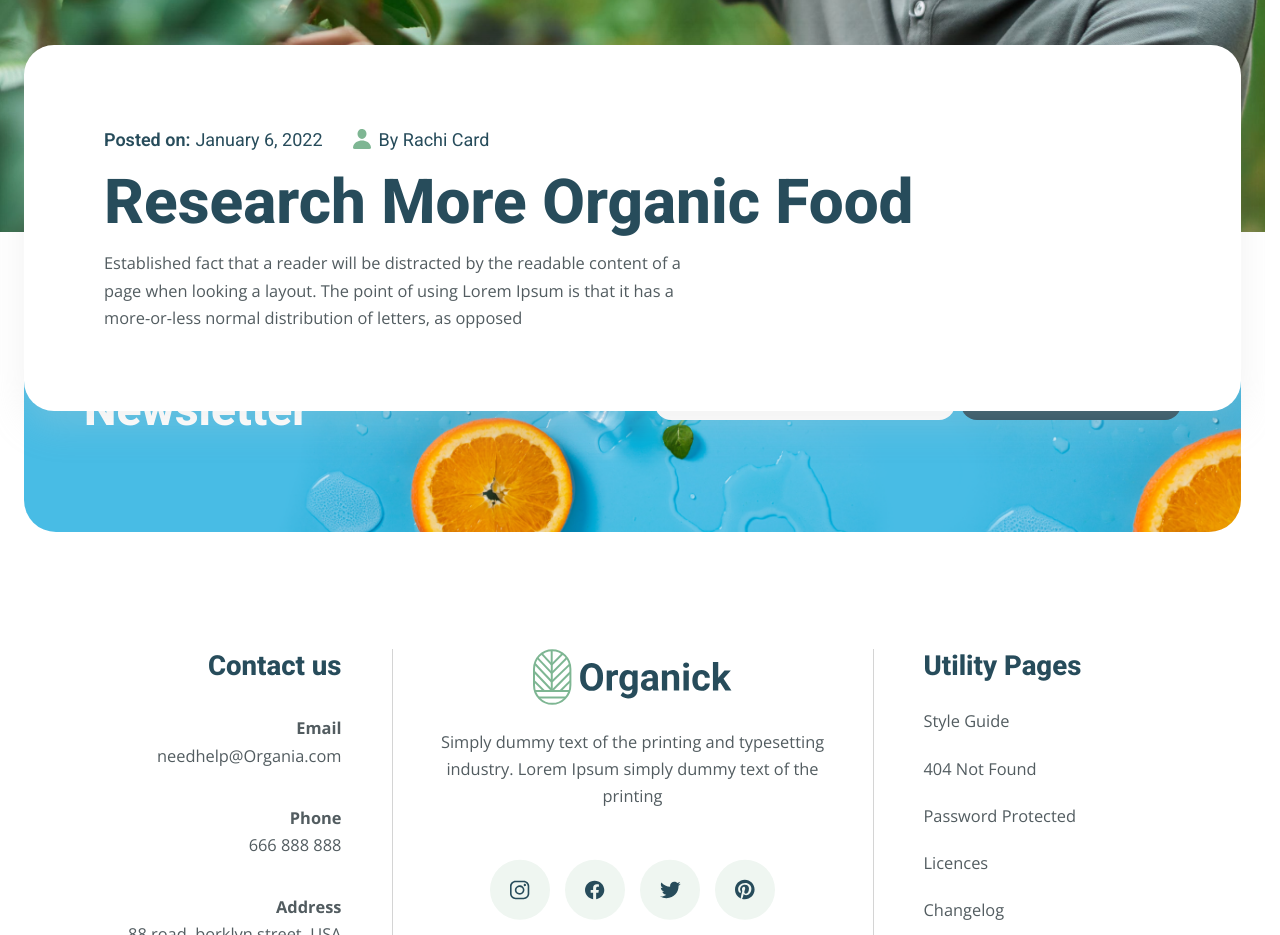
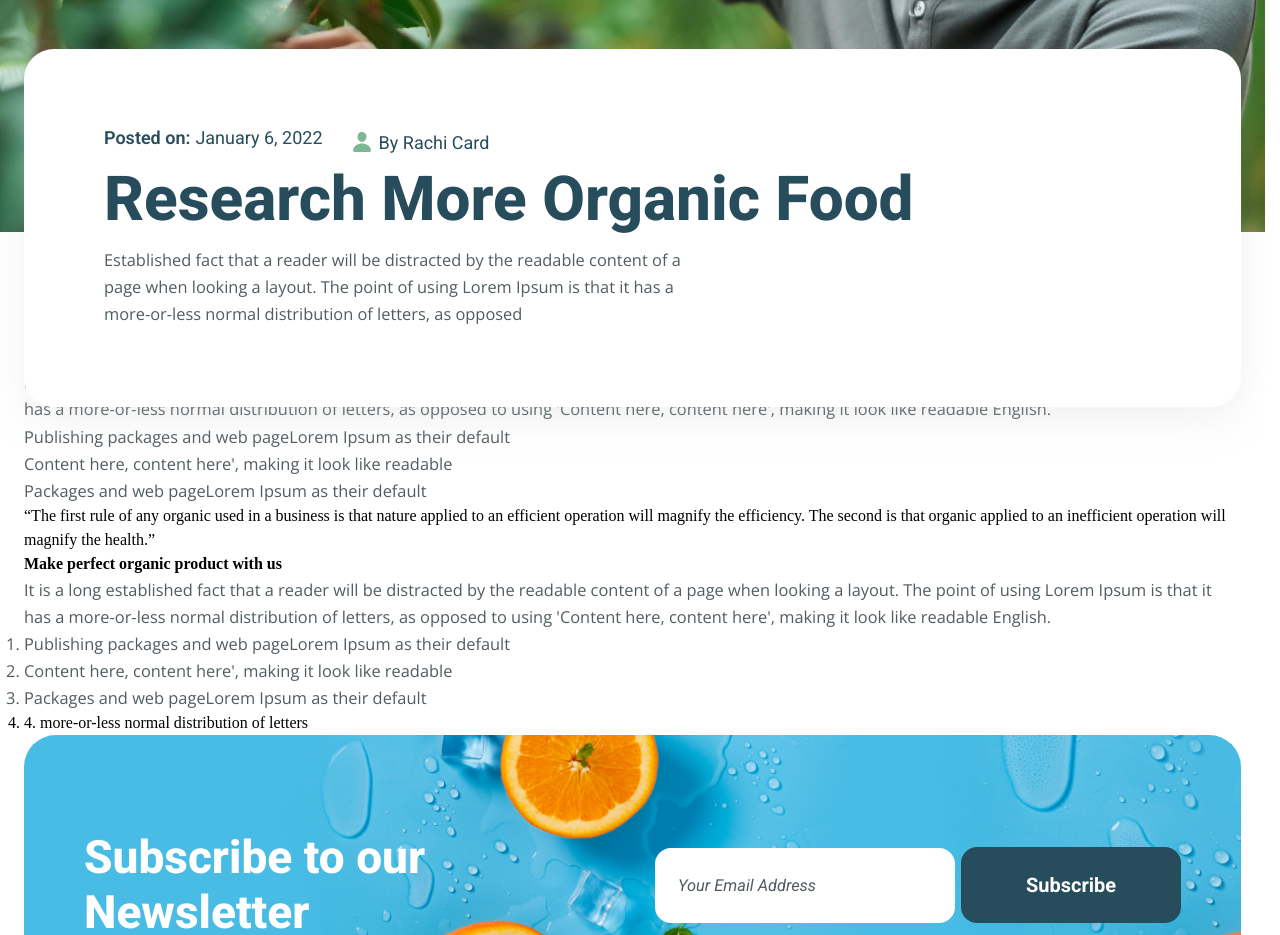
Before and after one commit to RusikHunter/Organick, a React (Vite) app in the folder frontend/: page /blog/1 in a window 1280 px wide. Shown: the part 680-1615 px from the top of the page. Built offline with nearby package versions, Linux system fonts and the light colour scheme.

Commit message:
feat(postcontent): write HTML markup for PostContentSection component

```diff
--- a/frontend/src/components/IntroBlockPost/IntroBlockPost.scss
+++ b/frontend/src/components/IntroBlockPost/IntroBlockPost.scss
@@ -41,7 +41,7 @@
 
     &__meta-date {
         @include fluid-text(18, 18);
-        @include font(var(--font-family), 600, 1.65);
+        @include font(var(--font-family), 600, 1);
         color: var(--color-blue);
 
         & time {
@@ -52,7 +52,7 @@
 
     &__username {
         @include fluid-text(18, 18);
-        @include font(var(--font-family), 400, 1.65);
+        @include font(var(--font-family), 400, 1);
         color: var(--color-blue);
 
         & svg {
--- /dev/null
+++ b/frontend/src/components/PostContentSection/PostContentSection.tsx
@@ -0,0 +1,62 @@
+import "./PostContentSection.scss"
+
+function PostContentSection() {
+    return (
+        <section className="post-content">
+            <div className="post-content__inner container">
+                <div className="post-content__row row">
+                    <div className="post-content__column column">
+                        <p className="post-content__text text">
+                            Uniquely matrix economically sound value through cooperative technology. Competently parallel task fully researched data and enterprise process improvements. Collaboratively expedite quality manufactured products via client-focused results quickly communicate enabled technology and turnkey leadership skills. Uniquely enable accurate supply chains rather than friction technology.
+                        </p>
+
+                        <h2 className="post-content__title h2">Preferred Form of Vitamin D?</h2>
+
+                        <p className="post-content__text text">
+                            It is a long established fact that a reader will be distracted by the readable content of a page when looking a layout. The point of using Lorem Ipsum is that it has a more-or-less normal distribution of letters, as opposed to using 'Content here, content here', making it look like readable English.
+                        </p>
+
+                        <ul className="post-content__unordered-list">
+                            <li className="post-content__unordered-list-item text">
+                                Publishing packages and web pageLorem Ipsum as their default
+                            </li>
+                            <li className="post-content__unordered-list-item text">
+                                Content here, content here', making it look like readable
+                            </li>
+                            <li className="post-content__unordered-list-item text">
+                                Packages and web pageLorem Ipsum as their default
+                            </li>
+                        </ul>
+
+                        <blockquote className="post-content__blockquote">
+                            “The first rule of any organic used in a business is that nature applied to an efficient operation will magnify the efficiency. The second is that organic applied to an inefficient operation will magnify the health.”
+                        </blockquote>
+
+                        <h4 className="post-content__subtitle">Make perfect organic product with us</h4>
+
+                        <p className="post-content__text text">
+                            It is a long established fact that a reader will be distracted by the readable content of a page when looking a layout. The point of using Lorem Ipsum is that it has a more-or-less normal distribution of letters, as opposed to using 'Content here, content here', making it look like readable English.
+                        </p>
+
+                        <ol className="post-content__ordered-list">
+                            <li className="post-content__ordered-list-item text">
+                                Publishing packages and web pageLorem Ipsum as their default
+                            </li>
+                            <li className="post-content__ordered-list-item text">
+                                Content here, content here', making it look like readable
+                            </li>
+                            <li className="post-content__ordered-list-item text">
+                                Packages and web pageLorem Ipsum as their default
+                            </li>
+                            <li className="post-content__ ordered-list-item">
+                                4. more-or-less normal distribution of letters
+                            </li>
+                        </ol>
+                    </div>
+                </div>
+            </div>
+        </section>
+    )
+}
+
+export default PostContentSection
--- a/frontend/src/pages/PostPage/PostPage.tsx
+++ b/frontend/src/pages/PostPage/PostPage.tsx
@@ -2,6 +2,7 @@ import { useSetCurrentPage } from "../../hooks/useSetCurrentPage"
 import IntroBlock from "../../components/IntroBlock/IntroBlock"
 import ManNextToTheTreeImage from "../../images/images/man-next-to-tree.png"
 import IntroBlockPost from "../../components/IntroBlockPost/IntroBlockPost"
+import PostContentSection from "../../components/PostContentSection/PostContentSection"
 
 function PostPage() {
     useSetCurrentPage("post")
@@ -9,6 +10,7 @@ function PostPage() {
     return (
         <>
             <IntroBlock content={<IntroBlockPost />} backgroundImageURL={ManNextToTheTreeImage} />
+            <PostContentSection />
         </>
     )
 }
```
Also changed, not shown: frontend/src/components/PostContentSection/PostContentSection.scss (added).
